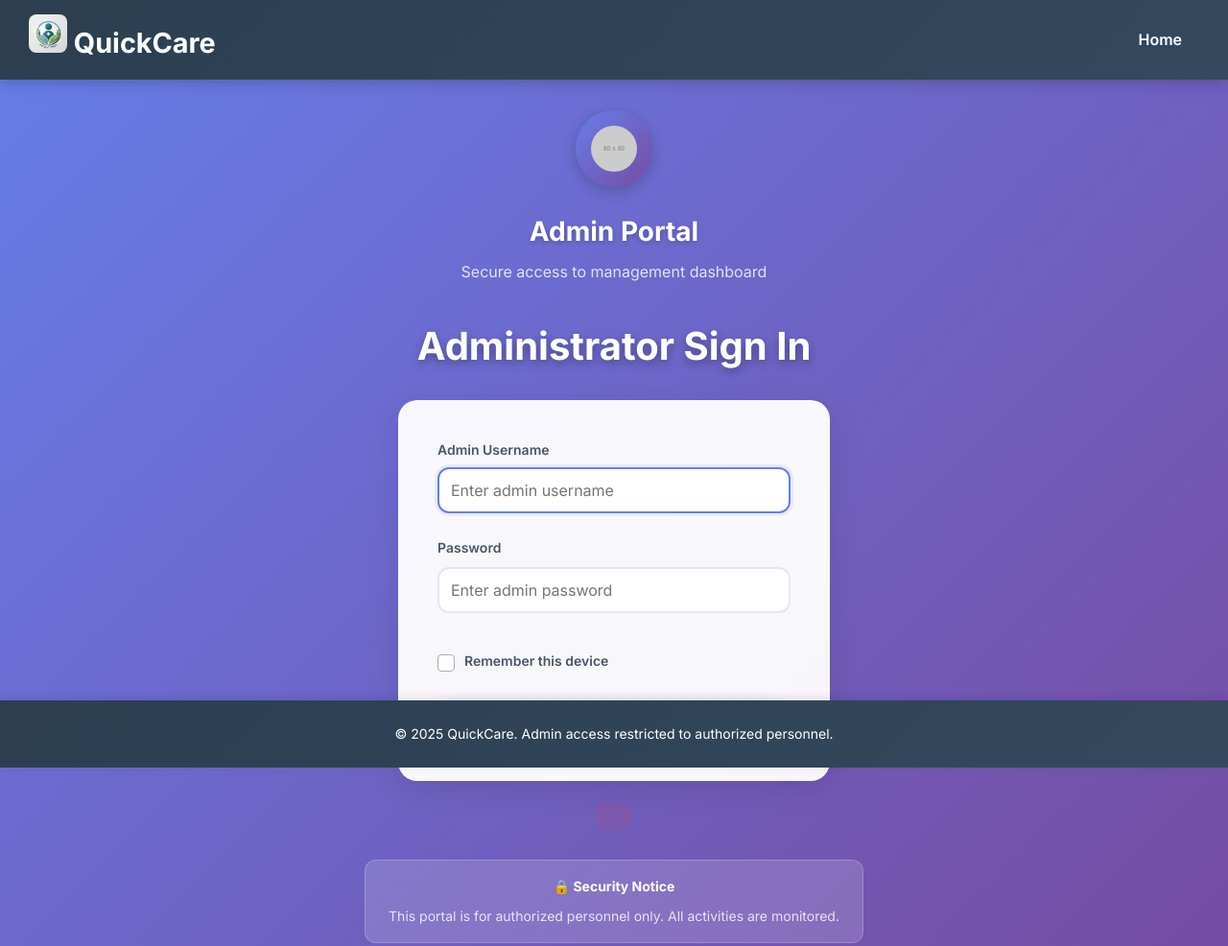
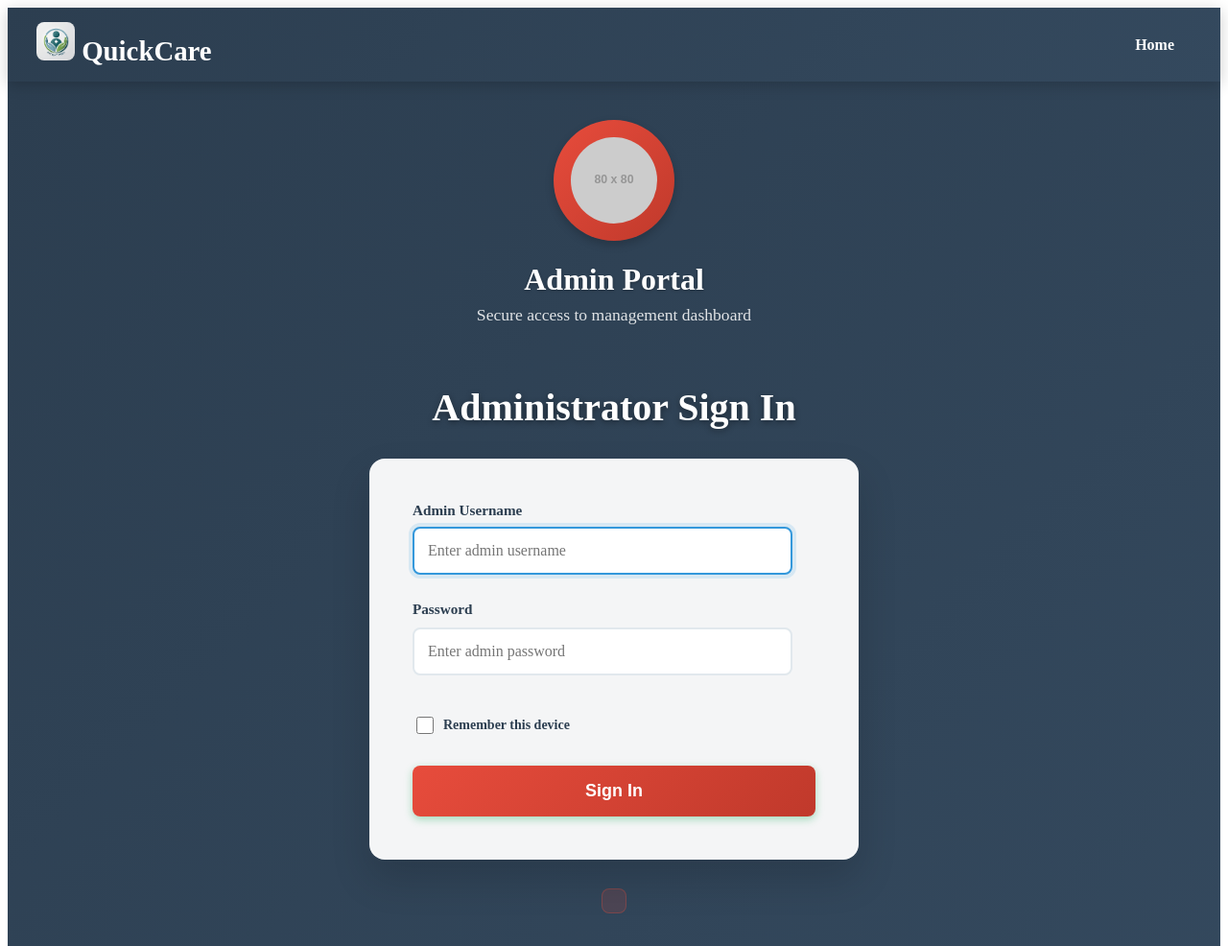
Before and after one commit to hacktivate69/QuickCure, a plain HTML site: page admin-signin.html in a window 1280 px wide. Shown: the top 986 px of the page at 96% size. Drawn offline with Linux system fonts and the light colour scheme; placeholder pictures from the web are drawn by us.

Commit message:
Update admin-signin.css

```diff
--- a/admin-signin.css
+++ b/admin-signin.css
@@ -1,277 +1,188 @@
-/* MultipleFiles/admin-signin.css */
+/* Import base styles */
+@import url('base.css');
 
-/* Import fonts - consistent with other files */
-@import url('https://fonts.googleapis.com/css2?family=Inter:wght@300;400;500;600;700&display=swap');
+/* Specific styles for admin-signin.html */
 
-/* Global resets and body styles - consistent with admin.css, admin-doctor.css, etc. */
-* {
-    margin: 0;
-    padding: 0;
-    box-sizing: border-box;
-}
-
-body {
-    font-family: 'Inter', -apple-system, BlinkMacMacFont, sans-serif;
-    /* Consistent background gradient from admin pages */
-    background: linear-gradient(135deg, #667eea 0%, #764ba2 100%);
-    min-height: 100vh;
-    color: #2d3748; /* Consistent main text color */
-    line-height: 1.6;
-}
-
-/* Admin Sign-in Container */
 .admin-signin-container {
-  /* No background here, as it's set on body */
-  min-height: 100vh; /* Ensure it takes full height */
+  background: linear-gradient(135deg, #2c3e50 0%, #34495e 100%); /* Deep blue-gray gradient */
+  min-height: 100vh;
   display: flex;
   flex-direction: column;
   justify-content: center;
   align-items: center;
-  padding: 2rem; /* Consistent padding */
+  padding: 40px 20px;
 }
 
 .admin-signin-container h1 {
-  color: #fff; /* White for contrast on the body's gradient background */
-  margin-bottom: 1.5rem; /* Consistent spacing */
-  font-size: 2.5rem; /* Larger, impactful heading */
-  font-weight: 700; /* Bold */
-  text-shadow: 0 4px 10px rgba(0, 0, 0, 0.3); /* Soft shadow for depth */
+  color: #fff;
+  margin-bottom: 30px;
+  font-size: 2.5em; /* Slightly larger */
+  text-shadow: 0 2px 6px rgba(0, 0, 0, 0.4); /* More pronounced shadow */
   text-align: center;
 }
 
-/* Admin Sign-in Form Card */
 .admin-signin-form {
-  /* Consistent card styling from other admin pages */
-  background: rgba(255, 255, 255, 0.95);
-  backdrop-filter: blur(20px); /* Consistent blur */
-  border-radius: 20px; /* Consistent border-radius */
-  padding: 2.5rem; /* Generous padding */
-  box-shadow: 0 8px 32px rgba(0, 0, 0, 0.1); /* Consistent shadow */
-  border: 1px solid rgba(255, 255, 255, 0.2); /* Consistent border */
+  background-color: rgba(255, 255, 255, 0.95); /* Slightly transparent white */
+  padding: 45px; /* Increased padding */
+  border-radius: 16px;
+  box-shadow: 0 20px 40px rgba(0, 0, 0, 0.15); /* More pronounced shadow */
   width: 100%;
-  max-width: 450px; /* Slightly wider for better input display */
+  max-width: 420px; /* Slightly wider */
+  backdrop-filter: blur(12px); /* Slightly more blur */
 }
 
 .admin-signin-form label {
-  margin-bottom: 0.5rem; /* Consistent spacing */
-  font-weight: 600; /* Consistent font-weight */
-  color: #4a5568; /* Slightly darker gray for labels */
+  margin-bottom: 10px; /* Increased margin */
+  font-weight: 600;
+  color: #2c3e50; /* Deep blue-gray */
   display: block;
-  font-size: 0.875rem; /* Consistent font size */
+  font-size: 0.95em;
 }
 
 .admin-signin-form input[type="text"],
 .admin-signin-form input[type="password"] {
-  width: 100%; /* Full width */
-  padding: 0.75rem; /* Consistent padding */
-  margin-bottom: 1.5rem; /* Consistent spacing */
-  border: 2px solid #e2e8f0; /* Consistent border */
-  border-radius: 12px; /* Consistent border-radius */
-  font-size: 1rem; /* Consistent font size */
-  transition: all 0.3s ease; /* Smooth transitions */
-  background: #fff; /* White background for inputs */
-  color: #2d3748; /* Input text color */
+  width: calc(100% - 24px);
+  padding: 14px; /* Increased padding */
+  margin-bottom: 25px; /* Increased margin */
+  border: 2px solid #e1e8ed;
+  border-radius: 8px;
+  font-size: 16px;
+  transition: all 0.3s ease;
 }
 
 .admin-signin-form input:focus {
+  border-color: #3498db; /* Calming blue */
   outline: none;
-  border-color: #667eea; /* Consistent focus color */
-  box-shadow: 0 0 0 3px rgba(102, 126, 234, 0.1); /* Consistent focus shadow */
-  transform: translateY(-1px); /* Slight lift on focus */
+  box-shadow: 0 0 0 4px rgba(52, 152, 219, 0.15); /* Slightly larger, more transparent shadow */
+  transform: translateY(-2px); /* More pronounced lift */
 }
 
-/* Checkbox styling */
-.admin-signin-form input[type="checkbox"] {
-    width: auto; /* Override full width */
-    margin-right: 0.5rem;
-    margin-bottom: 0; /* Remove bottom margin */
-    transform: translateY(2px); /* Align with text */
-    border-radius: 4px; /* Slightly rounded checkbox */
-    border: 1px solid #a0aec0; /* Light gray border */
-    appearance: none; /* Hide default checkbox */
-    -webkit-appearance: none;
-    -moz-appearance: none;
-    height: 18px;
-    width: 18px;
-    min-width: 18px; /* Ensure it doesn't shrink */
-    background-color: #fff;
-    display: inline-block;
-    vertical-align: middle;
-    transition: all 0.2s ease;
-    cursor: pointer;
-}
-
-.admin-signin-form input[type="checkbox"]:checked {
-    background-color: #667eea; /* Accent color when checked */
-    border-color: #667eea;
-    position: relative;
-}
-
-.admin-signin-form input[type="checkbox"]:checked::after {
-    content: '\2713'; /* Checkmark character */
-    color: white;
-    font-size: 12px;
-    position: absolute;
-    top: 50%;
-    left: 50%;
-    transform: translate(-50%, -50%);
-}
-
-.admin-signin-form .remember-me-container {
-    display: flex;
-    align-items: center;
-    margin: 1rem 0 1.5rem 0; /* Adjust margin for checkbox */
-}
-
-.admin-signin-form .remember-me-container label {
-    margin: 0; /* Reset label margin */
-    font-size: 0.9rem;
-    color: #718096; /* Muted text color */
-    font-weight: 400;
-    cursor: pointer;
-}
-
-
-/* Sign In Button - consistent with other primary buttons */
 .admin-signin-form .btn {
-  /* Using a gradient similar to logout or other action buttons */
-  background: linear-gradient(135deg, #667eea, #764ba2); /* Primary accent gradient */
+  background: linear-gradient(135deg, #e74c3c 0%, #c0392b 100%); /* Red gradient for action */
+  padding: 16px; /* Slightly larger padding */
+  font-size: 18px;
+  width: 100%;
+  border: none;
+  border-radius: 8px;
   color: white;
-  padding: 0.75rem 1.5rem; /* Consistent button padding */
-  font-size: 1rem; /* Consistent font size */
-  font-weight: 600; /* Consistent font weight */
-  border: none;
-  border-radius: 50px; /* Pill shape for buttons */
+  font-weight: 600;
   cursor: pointer;
   transition: all 0.3s ease;
-  box-shadow: 0 4px 15px rgba(102, 126, 234, 0.3); /* Consistent shadow */
-  width: 100%; /* Full width button */
-  margin-top: 1rem; /* Spacing above button */
+  margin-top: 15px; /* Increased margin */
 }
 
 .admin-signin-form .btn:hover {
-  transform: translateY(-2px); /* Consistent hover effect */
-  box-shadow: 0 6px 20px rgba(102, 126, 234, 0.4); /* Enhanced shadow on hover */
+  background: linear-gradient(135deg, #c0392b 0%, #a93226 100%);
+  transform: translateY(-3px); /* More pronounced lift */
 }
 
-/* Error Text */
-.error-text {
-  color: #e53e3e; /* Consistent error red */
+.admin-signin-container p {
+  margin-top: 30px; /* Increased margin */
+  color: rgba(255, 255, 255, 0.9);
   text-align: center;
-  margin-top: 1.5rem; /* Consistent spacing */
-  font-weight: 600;
-  background: rgba(229, 62, 62, 0.1); /* Lighter error background */
-  padding: 0.75rem 1rem; /* Consistent padding */
-  border-radius: 8px; /* Consistent border-radius */
-  border: 1px solid rgba(229, 62, 62, 0.2); /* Consistent border */
-  font-size: 0.875rem;
 }
 
-/* Admin Branding Section */
+.admin-signin-container p a {
+  color: #fff;
+  text-decoration: none;
+  font-weight: 600;
+  border-bottom: 2px solid rgba(255, 255, 255, 0.4); /* Slightly more visible border */
+  transition: all 0.3s ease;
+}
+
+.admin-signin-container p a:hover {
+  border-bottom-color: #fff;
+}
+
+.error-text {
+  color: #e74c3c;
+  text-align: center;
+  margin-top: 20px; /* Increased margin */
+  font-weight: 600;
+  background: rgba(231, 76, 60, 0.15); /* Slightly more transparent background */
+  padding: 12px; /* Increased padding */
+  border-radius: 8px; /* Slightly more rounded */
+  border: 1px solid rgba(231, 76, 60, 0.3); /* Slightly more visible border */
+}
+
+/* Admin specific branding */
 .admin-brand {
   text-align: center;
-  margin-bottom: 2rem; /* Consistent spacing */
+  margin-bottom: 35px; /* Increased margin */
 }
 
 .admin-brand img {
-  width: 80px; /* Slightly smaller icon */
-  height: 80px;
-  margin-bottom: 1rem; /* Consistent spacing */
+  width: 90px; /* Slightly larger */
+  height: 90px; /* Slightly larger */
+  margin-bottom: 18px; /* Increased margin */
   border-radius: 50%;
-  background: linear-gradient(135deg, #667eea, #764ba2); /* Consistent gradient for branding */
-  padding: 1rem; /* Padding inside the circle */
-  box-shadow: 0 4px 15px rgba(0, 0, 0, 0.2); /* Soft shadow */
+  background: linear-gradient(135deg, #e74c3c 0%, #c0392b 100%); /* Red gradient */
+  padding: 18px; /* Increased padding */
+  box-shadow: 0 4px 10px rgba(0, 0, 0, 0.2); /* Added shadow */
 }
 
 .admin-brand h2 {
   color: #fff;
   margin: 0;
-  font-size: 1.75rem; /* Consistent heading size */
-  font-weight: 700;
-  text-shadow: 0 2px 5px rgba(0, 0, 0, 0.2);
+  font-size: 2em; /* Slightly larger */
+  text-shadow: 0 1px 3px rgba(0, 0, 0, 0.3);
 }
 
 .admin-brand p {
-  color: rgba(255, 255, 255, 0.8); /* Slightly transparent white */
-  margin: 0.5rem 0 0;
-  font-size: 1rem;
+  color: rgba(255, 255, 255, 0.85); /* Slightly more opaque */
+  margin: 8px 0 0; /* Increased margin */
+  font-size: 1.1em;
 }
 
-/* Security Notice */
+/* Responsive adjustments */
+@media (max-width: 768px) {
+  .admin-signin-container {
+    padding: 20px 15px;
+  }
+
+  .admin-signin-form {
+    padding: 35px 25px;
+    margin: 0 15px;
+  }
+
+  .admin-signin-container h1 {
+    font-size: 2em;
+  }
+
+  .admin-brand img {
+    width: 70px;
+    height: 70px;
+    padding: 15px;
+  }
+
+  .admin-brand h2 {
+    font-size: 1.8em;
+  }
+}
+
+/* Security notice */
 .security-notice {
-  background: rgba(255, 255, 255, 0.15); /* Lighter transparent background */
-  padding: 1rem 1.5rem; /* Consistent padding */
-  border-radius: 12px; /* Consistent border-radius */
-  margin-top: 2rem; /* Consistent spacing */
-  color: rgba(255, 255, 255, 0.8);
-  font-size: 0.875rem; /* Consistent font size */
+  background: rgba(255, 255, 255, 0.15); /* Slightly more opaque */
+  padding: 18px; /* Increased padding */
+  border-radius: 8px;
+  margin-top: 25px; /* Increased margin */
+  color: rgba(255, 255, 255, 0.85); /* Slightly more opaque */
+  font-size: 14px;
   text-align: center;
-  border: 1px solid rgba(255, 255, 255, 0.2); /* Consistent border */
+  border: 1px solid rgba(255, 255, 255, 0.25); /* Slightly more visible border */
 }
 
 .security-notice strong {
   color: #fff;
   display: block;
-  margin-bottom: 0.5rem;
+  margin-bottom: 8px; /* Increased margin */
 }
 
-/* Footer - consistent with other pages */
 footer {
     text-align: center;
-    padding: 1.5rem; /* Consistent padding */
-    background: linear-gradient(135deg, #2c3e50 0%, #34495e 100%); /* Dark gradient for footer */
+    padding: 30px; /* Increased padding */
+    background: linear-gradient(135deg, #2c3e50 0%, #34495e 100%); /* Deep blue-gray gradient */
     color: #fff;
-    font-size: 0.875rem; /* Consistent font size */
-    box-shadow: 0 -2px 10px rgba(0, 0, 0, 0.1);
-    width: 100%; /* Ensure footer spans full width */
-    position: fixed; /* Keep footer at bottom */
-    bottom: 0;
-    left: 0;
+    font-size: 14px;
+    box-shadow: 0 -2px 10px rgba(0, 0, 0, 0.1); /* Added top shadow */
 }
-
-/* Responsive adjustments - consistent with other files */
-@media (max-width: 768px) {
-  .admin-signin-container {
-    padding: 1rem;
-  }
-
-  .admin-signin-form {
-    padding: 1.5rem;
-    margin: 0 1rem;
-  }
-
-  .admin-signin-container h1 {
-    font-size: 2rem;
-  }
-
-  .admin-brand img {
-    width: 60px;
-    height: 60px;
-    padding: 0.75rem;
-  }
-
-  .admin-brand h2 {
-    font-size: 1.5rem;
-  }
-}
-
-/* Shake animation for error - from admin-signin.js, but good to have here */
-@keyframes shake {
-    0%, 100% { transform: translateX(0); }
-    10%, 30%, 50%, 70%, 90% { transform: translateX(-10px); }
-    20%, 40%, 60%, 80% { transform: translateX(10px); }
-}
-
-.shake {
-    animation: shake 0.5s ease-in-out;
-}
-
-.btn:disabled {
-    opacity: 0.6;
-    cursor: not-allowed;
-}
-
-input:disabled {
-    background-color: #f8f9fa;
-    cursor: not-allowed;
-}
```
